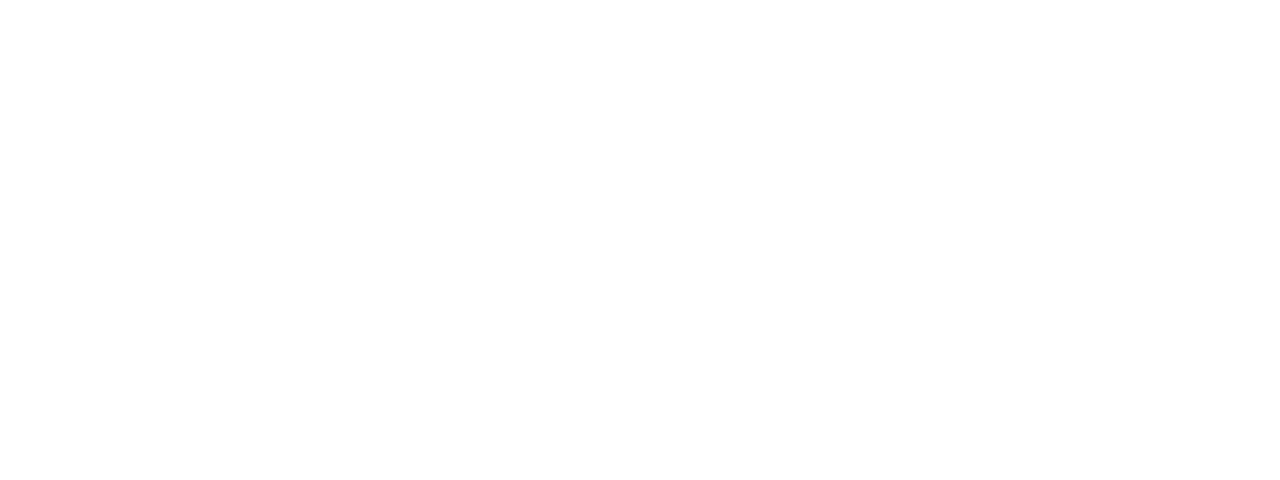
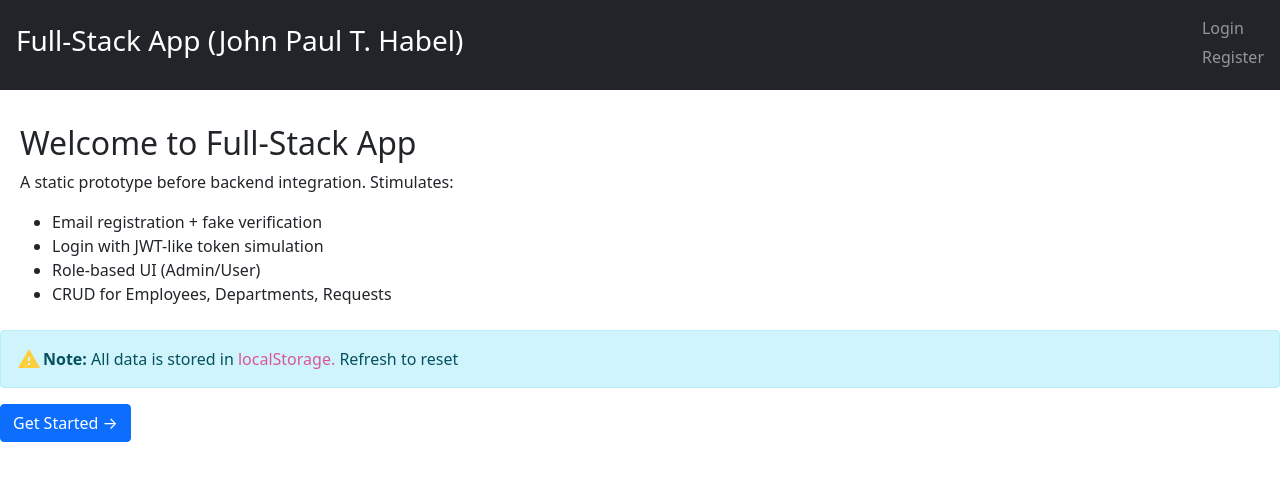
Before and after one commit to jphabel/fullstack-prototype-habel, a plain HTML site: page index.html in a window 1280 px wide. Drawn offline with nearby package versions, Linux system fonts and the light colour scheme.

Commit message:
progress

```diff
--- a/index.html
+++ b/index.html
@@ -1,10 +1,46 @@
 <!DOCTYPE html>
 <html>
     <head>
+        <meta charset="UTF-8">
         <meta name="viewport" content="width=device-width", initial-scale="1.0">
         <title>Full-Stack App (Student Build)</title>
+        <link rel="stylesheet" href="style.css">
+        <link href="https://cdn.jsdelivr.net/npm/bootstrap@5.0.2/dist/css/bootstrap.min.css" rel="stylesheet" integrity="sha384-EVSTQN3/azprG1Anm3QDgpJLIm9Nao0Yz1ztcQTwFspd3yD65VohhpuuCOmLASjC" crossorigin="anonymous" rel="stylesheet">
+        <link href="https://fonts.googleapis.com/icon?family=Material+Icons" rel="stylesheet">
     </head>
     <body>
+        <nav class="p-3 text-bg-dark">
+            <div class="d-flex flex-wrap align-items-center justify-content-md-between">
+                <h3 class="text-white">Full-Stack App (John Paul T. Habel) </h3>
+                <ul class="nav nav-pills">
+                    <li class="nav-item"><a href="#" class="text-decoration-none text-bg-dark">Login</a></li>
+                    <li class="nav-item"><a href="#" class="text-decoration-none">Register</a></li>
+                </ul>
+            </div>
+        </nav>
+        <div class="hero-description">
+            <div class="hero-description1">
+                <h2>Welcome to Full-Stack App</h2>
+                <p>A static prototype before backend integration. Stimulates:</p>
+                <ul>
+                    <li>Email registration + fake verification</li>
+                    <li>Login with JWT-like token simulation</li>
+                    <li>Role-based UI (Admin/User)</li>
+                    <li>CRUD for Employees, Departments, Requests</li>
+                </ul>
+            </div>
+            <div class="hero-description2 alert alert-info mt-4">
+                <i class="material-icons" style="font-size:24px;color:#ffce3d">warning</i><strong>Note:</strong> All data is stored in <span>localStorage.</span> Refresh to reset
+            </div>
+            <button class="submit btn btn-primary d-inline-flex align-items-center">Get Started &#8594;  </button>
+        </div>
 
+
+
+
+
+
+        <script src="script.js"></script>
+        <script src="https://cdn.jsdelivr.net/npm/bootstrap@5.0.2/dist/js/bootstrap.bundle.min.js" integrity="sha384-MrcW6ZMFYlzcLA8Nl+NtUVF0sA7MsXsP1UyJoMp4YLEuNSfAP+JcXn/tWtIaxVXM" crossorigin="anonymous"></script>
     </body>
 </html>
--- /dev/null
+++ b/style.css
@@ -0,0 +1,28 @@
+.container {
+    justify-content: space-between;
+}
+.nav  {
+    flex-direction: column;
+}
+.nav li {
+    margin-bottom: 5px;
+}
+.nav li a {
+    color: #949698;
+}
+.text-bg-dark {
+    background-color: #212529;
+}
+.hero-description1 {
+    margin-top:34px;
+    margin-left: 20px;
+}
+.material-icons {
+    vertical-align: top;
+    margin-right: 2px;
+    font-size:24px;
+    color:#ffce3d;
+}
+.hero-description2 span{
+    color: #d6589b;
+}
```
Also changed, not shown: 2 other files.
